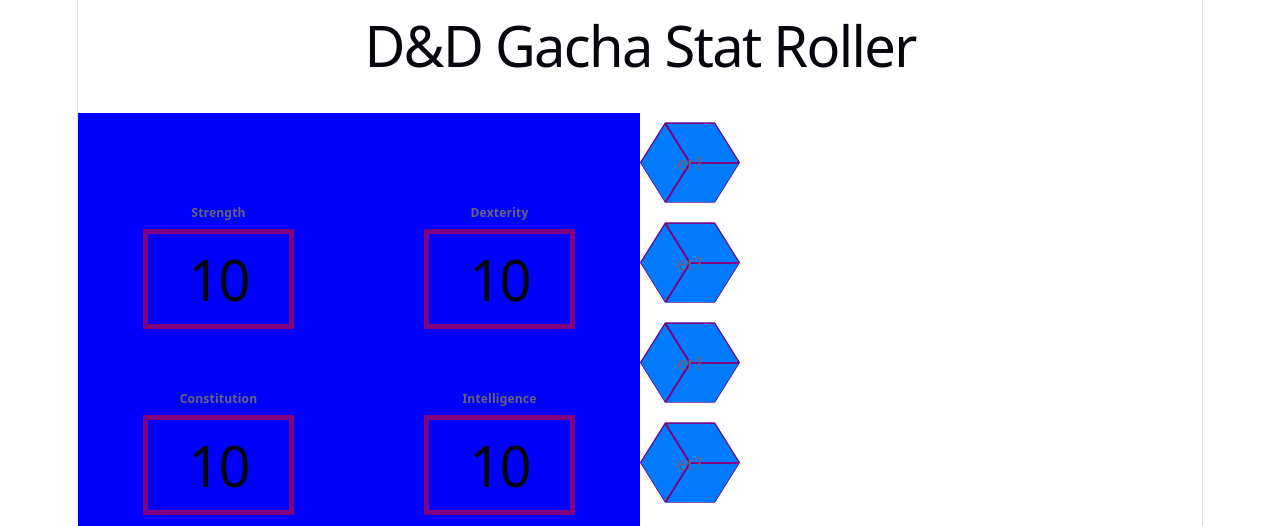
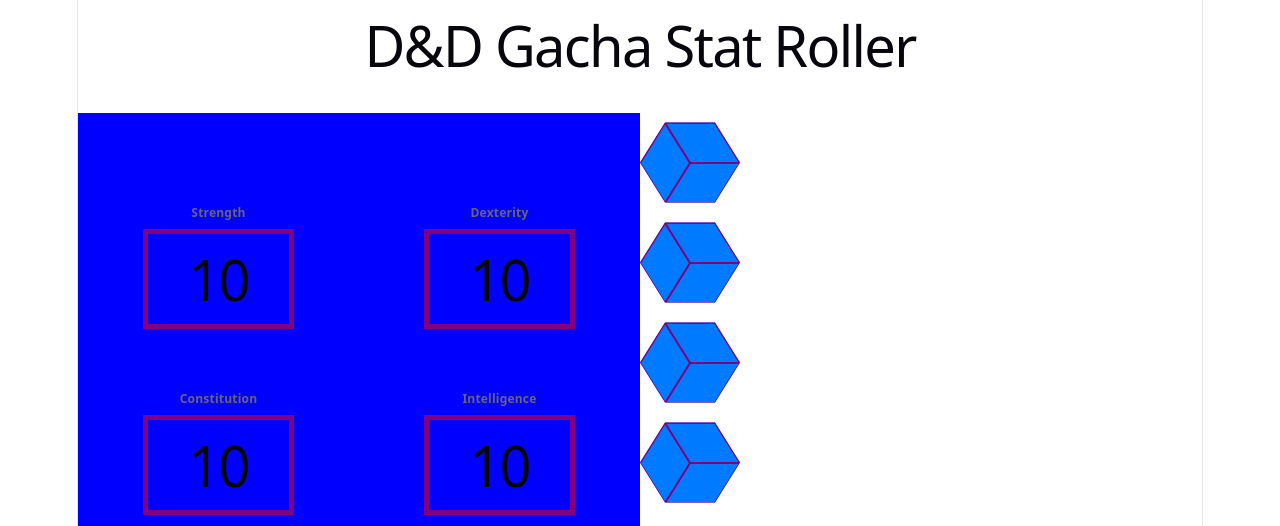
Before and after one commit to ASPCoding/DnDGachaRoller, a React (Vite) app: page / in a window 1280 px wide. Shown: the top 526 px of the page. Built offline with nearby package versions, Linux system fonts and the light colour scheme.

Commit message:
Added Dice Result Functionality

```diff
--- a/src/components/Dice.tsx
+++ b/src/components/Dice.tsx
@@ -1,10 +1,10 @@
-import { useState, useEffect, useRef } from 'react'
+import { useState, useEffect } from 'react'
 import AppStore from '../stores/AppStore'
 import "./Dice.css"
 
+export default function Dice({num}:{num:number}){
+  const [rolling, setRolling] = useState(true)
 
-export default function Dice(){
-  const [rolling, setRolling] = useState(true)
 
   useEffect(() => {
     const toggleRoll = () => {
@@ -50,7 +50,7 @@
         <CurrentDice/>
 
         <div id="num-wrapper">
-          <p>er?</p>
+          <p>{AppStore.diceResults[num]}</p>
         </div>
       </div>
     </>
--- a/src/components/DiceRoller.tsx
+++ b/src/components/DiceRoller.tsx
@@ -12,10 +12,10 @@
   return(
     <>
       <div>
-        <Dice/>
-        <Dice/>
-        <Dice/>
-        <Dice/>
+        <Dice num={0}/>
+        <Dice num={1}/>
+        <Dice num={2}/>
+        <Dice num={3}/>
         <button onClick={randomize}></button>
       </div>
     </>
```
